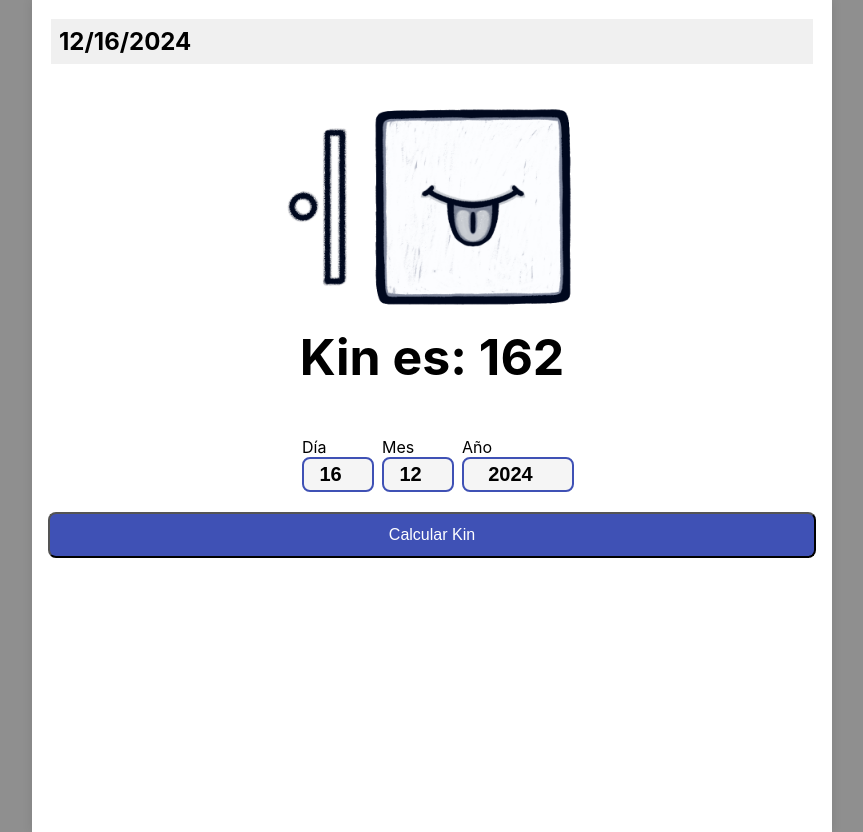
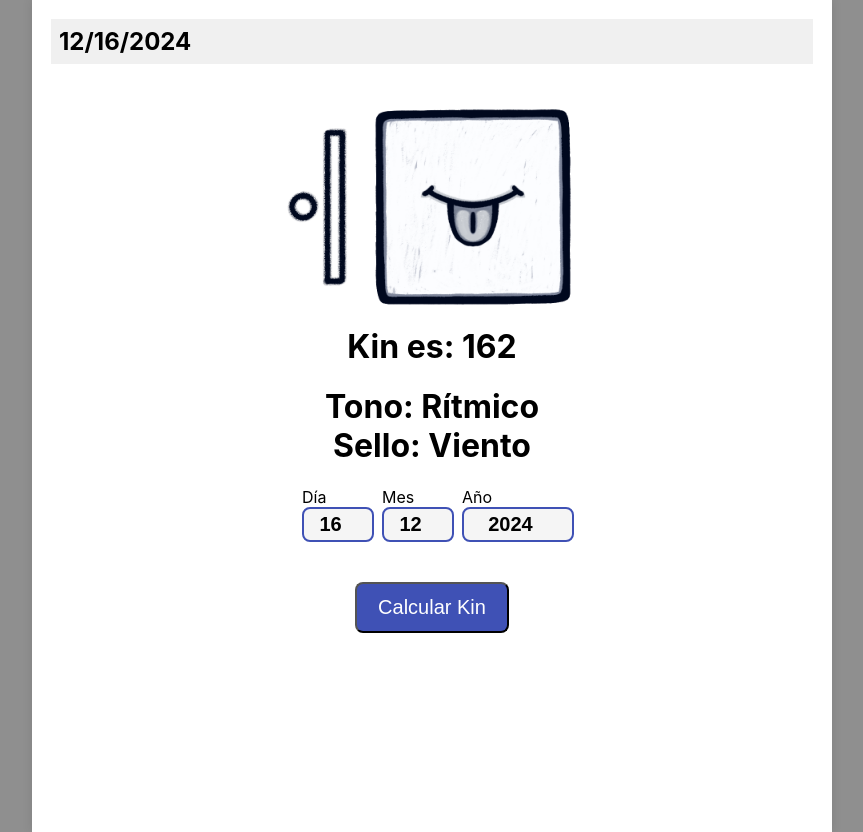
Before and after one commit to LihueMaidanaAvaca/KinAppReactBeta, a React (Create React App) app: page / in a window 1280 px wide. Shown: the whole page, without its empty margins (208-1071 px from the left). Built offline with nearby package versions, Linux system fonts and the light colour scheme.

Commit message:
tone and seal names

```diff
--- a/src/components/HomePage.tsx
+++ b/src/components/HomePage.tsx
@@ -2,71 +2,77 @@ import React, { useState, useEffect } from 'react';
 import numbersToKin from '../utils/numbersToKin.ts';
 import kinToTone from '../utils/kinToTone.ts';
 import kinToSeal from '../utils/kinToSeal.ts';
+import kinData from '../utils/kinData.ts';
 
 function HomePage() {
   const [day, setDay] = useState<number>(0);
   const [month, setMonth] = useState<number>(0);
   const [year, setYear] = useState<number>(0);
   const [kinNumber, setKinNumber] = useState<number | null>(null);
+  const [kinInfo, setKinInfo] = useState<{ toneName: string; sealName: string } | null>(null);
 
-  const [kinData, setKinData] = useState({
+  const [kinImages, setKinImages] = useState({
     toneImage: '',
     sealImage: '',
   });
 
-  // Establecer la fecha de hoy por defecto y calcular el número Kin, tono y sello
-  useEffect(() => {
-    const today = new Date();
-    const currentDay = today.getDate();
-    const currentMonth = today.getMonth() + 1;
-    const currentYear = today.getFullYear();
+  // Función reutilizable que calcula kin, imágenes e info.
+  const calculateKin = (d: number = day, m: number = month, y: number = year) => {
+    setDay(d);
+    setMonth(m);
+    setYear(y);
 
-    setDay(currentDay);
-    setMonth(currentMonth);
-    setYear(currentYear);
-
-    const result = numbersToKin(currentDay, currentMonth, currentYear);
-    setKinNumber(result); // Establecer el número kin calculado
-
-    const toneResult = kinToTone(result);
-    const sealResult = kinToSeal(result);
-
-    setKinData({
-      toneImage: require(`../images/tones/${toneResult}.png`),
-      sealImage: require(`../images/seals/${sealResult}.png`),
-    });
-  }, []);
-
-  const calculateKin = () => {
-    const result = numbersToKin(day, month, year);
+    const result = numbersToKin(d, m, y);
     setKinNumber(result);
 
     const toneResult = kinToTone(result);
     const sealResult = kinToSeal(result);
 
-    setKinData({
+    setKinImages({
       toneImage: require(`../images/tones/${toneResult}.png`),
       sealImage: require(`../images/seals/${sealResult}.png`),
     });
+
+    const info = kinData({ kinNumber: result });
+    setKinInfo(info);
   };
+
+  // Al cargar la app por primera vez → usar la fecha actual
+  useEffect(() => {
+    const today = new Date();
+    calculateKin(today.getDate(), today.getMonth() + 1, today.getFullYear());
+  }, []);
 
   return (
     <div style={{ paddingTop: '40px' }}>
       {/* Mostrar las imágenes una al lado de la otra */}
       <div style={{ display: 'flex', justifyContent: 'center', alignItems: 'center', gap: '20px' }}>
-        <img src={kinData.toneImage} alt="Imagen de tono" style={{ width: '100px', height: 'auto' }} />
-        <img src={kinData.sealImage} alt="Imagen de sello" style={{ width: '200px', height: 'auto', marginRight: '38px' }} />
+        {kinImages.toneImage && (
+          <img src={kinImages.toneImage} alt="Imagen de tono" style={{ width: '100px', height: 'auto' }} />
+        )}
+        {kinImages.sealImage && (
+          <img src={kinImages.sealImage} alt="Imagen de sello" style={{ width: '200px', height: 'auto', marginRight: '38px' }} />
+        )}
       </div>
 
       {/* Mostrar el número Kin calculado */}
       {kinNumber !== null && (
-        <h3 style={{ marginTop: '20px', fontWeight: 'bold', fontSize: '50px', textAlign: 'center' }}>
+        <h1 style={{ marginTop: '20px', fontWeight: 'bold', textAlign: 'center' }}>
           Kin es: {kinNumber}
-        </h3>
+        </h1>
       )}
 
+      {kinInfo && (
+        <h1 style={{ textAlign: 'center' }}>
+          Tono: {kinInfo.toneName} <br />
+          Sello: {kinInfo.sealName}
+        </h1>
+      )}
+
+      {/* Inputs */}
       <div style={{ display: 'flex', flexWrap: 'wrap', gap: '20px', justifyContent: 'center' }}>
-        {/* Fila para Día */}
+
+        {/* Día */}
         <div style={{ width: '100%', maxWidth: '60px' }}>
           <label htmlFor="day">Día</label>
           <input
@@ -87,14 +93,14 @@ function HomePage() {
           />
         </div>
 
-        {/* Fila para Mes */}
+        {/* Mes */}
         <div style={{ width: '100%', maxWidth: '60px' }}>
           <label htmlFor="month">Mes</label>
           <input
             id="month"
             type="number"
             value={month}
-            onChange={(e) => setMonth(e.target.value)}
+            onChange={(e) => setMonth(Number(e.target.value))}
             onBlur={() => {
               const num = Number(month);
               if (!num) return setMonth(1);
@@ -113,7 +119,7 @@ function HomePage() {
           />
         </div>
 
-        {/* Fila para Año */}
+        {/* Año */}
         <div style={{ width: '100%', maxWidth: '100px' }}>
           <label htmlFor="year">Año</label>
           <input
@@ -135,14 +141,15 @@ function HomePage() {
         </div>
       </div>
 
-      {/* Botón para calcular el número Kin */}
+      {/* Botón */}
+      <div style={{ display: 'flex', justifyContent: 'center', marginTop: '20px' }}>
         <button
-        onClick={calculateKin}
+          onClick={() => calculateKin()}
           style={{
             marginTop: '20px',
             padding: '12px',
-          fontSize: '16px',
-          width: '100%',
+            fontSize: '20px',
+            width: '20%',
             backgroundColor: '#3f51b5',
             color: '#fff',
             borderRadius: '8px',
@@ -152,6 +159,7 @@ function HomePage() {
           Calcular Kin
         </button>
       </div>
+    </div>
   );
 }
 
--- /dev/null
+++ b/src/utils/kinData.ts
@@ -0,0 +1,27 @@
+import kinToTone from '../utils/kinToTone.ts';
+import kinToSeal from '../utils/kinToSeal.ts';
+
+const toneNames = [
+  "", "Magnético", "Lunar", "Eléctrico", "AutoExistente",
+  "Entonado", "Rítmico", "Resonante", "Galáctico",
+  "Solar", "Planetario", "Espectral", "Cristal", "Cósmico"
+];
+
+const sealNames = [
+  "Sol", "Dragón", "Viento", "Noche", "Semilla",
+  "Serpiente", "Enlazador de Mundos", "Mano", "Estrella",
+  "Luna", "Perro", "Mono", "Humano", "Caminante del Cielo",
+  "Mago", "Águila", "Guerrero", "Tierra", "Espejo", "Tormenta"
+];
+
+export default function KinData({ kinNumber }: { kinNumber: number }): { toneNumber: number, sealNumber: number, toneName: string, sealName: string } {
+  const toneNumber = kinToTone(kinNumber);
+  const sealNumber = kinToSeal(kinNumber);
+
+  return {
+    toneNumber,
+    sealNumber,
+    toneName: toneNames[toneNumber] || "",
+    sealName: sealNames[sealNumber] || ""
+  };
+}
```
Lines whose indentation alone changed are shown as unchanged.
